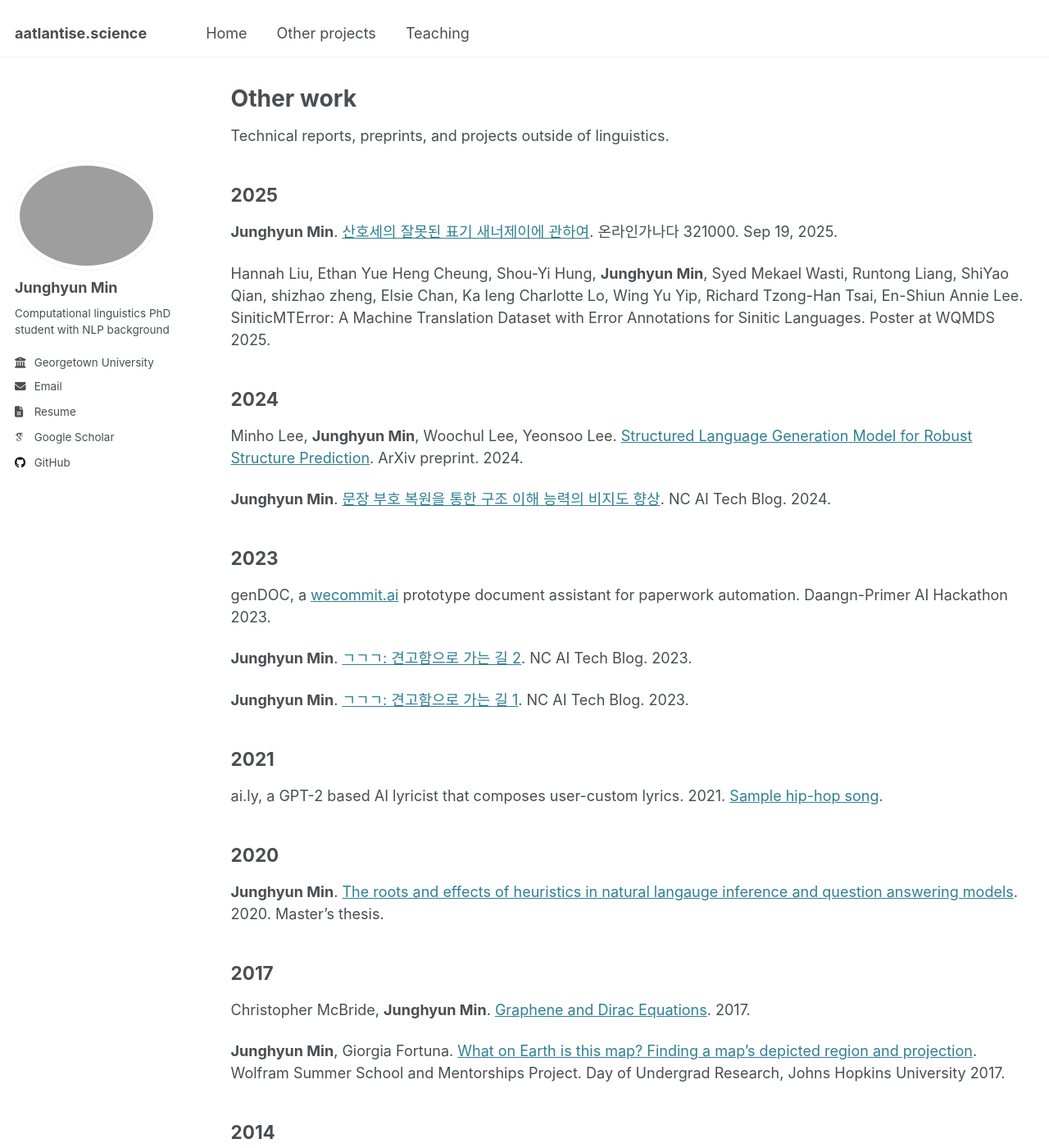
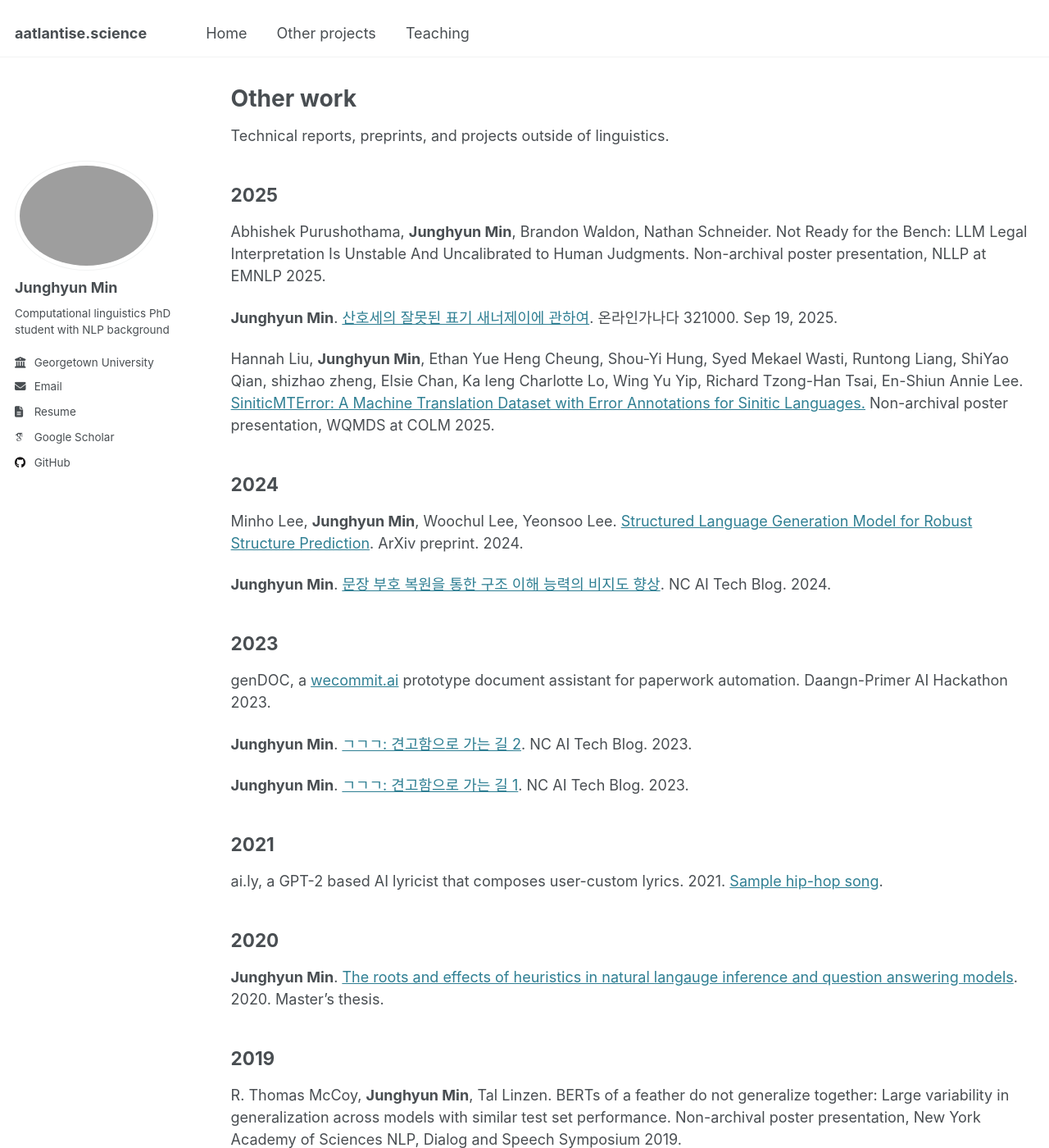
Before and after one commit to Aatlantise/aatlantise.github.io, a Jekyll site: the page built from _pages/extraling.md, in a window 1280 px wide and 1400 px high. Shown: the whole window at 82% size. Built offline with Jekyll 4.4.1, drawn with Linux system fonts in a browser that asks for light colours; some web fonts are replaced.

Commit message:
[Chore] Links, NLLP acceptance

```diff
--- a/_pages/extraling.md
+++ b/_pages/extraling.md
@@ -10,12 +10,17 @@ redirect_from:
 Technical reports, preprints, and projects outside of linguistics.
 
 ## 2025
+Abhishek Purushothama, **Junghyun Min**, Brandon Waldon, Nathan Schneider.
+Not Ready for the Bench: LLM Legal Interpretation Is Unstable And Uncalibrated to Human Judgments.
+Non-archival poster presentation, NLLP at EMNLP 2025.
+
 **Junghyun Min**.
 [산호세의 잘못된 표기 새너제이에 관하여](https://korean.go.kr/front/onlineQna/onlineQnaView.do?mn_id=216&qna_seq=321000&pageIndex=10&searchCondition=qsubject&searchKeyword=).
 온라인가나다 321000. Sep 19, 2025.
 
-Hannah Liu, Ethan Yue Heng Cheung, Shou-Yi Hung, **Junghyun Min**, Syed Mekael Wasti, Runtong Liang, ShiYao Qian, shizhao zheng, Elsie Chan, Ka Ieng Charlotte Lo, Wing Yu Yip, Richard Tzong-Han Tsai, En-Shiun Annie Lee.
-SiniticMTError: A Machine Translation Dataset with Error Annotations for Sinitic Languages. Poster at WQMDS 2025.
+Hannah Liu, **Junghyun Min**, Ethan Yue Heng Cheung, Shou-Yi Hung, Syed Mekael Wasti, Runtong Liang, ShiYao Qian, shizhao zheng, Elsie Chan, Ka Ieng Charlotte Lo, Wing Yu Yip, Richard Tzong-Han Tsai, En-Shiun Annie Lee.
+[SiniticMTError: A Machine Translation Dataset with Error Annotations for Sinitic Languages.](https://arxiv.org/abs/2509.20557v1)
+Non-archival poster presentation, WQMDS at COLM 2025.
 
 ## 2024
 Minho Lee, **Junghyun Min**, Woochul Lee, Yeonsoo Lee.
@@ -40,6 +45,11 @@ ai.ly, a GPT-2 based AI lyricist that composes user-custom lyrics. 2021. [Sample
 **Junghyun Min**.
 [The roots and effects of heuristics in natural langauge inference and question answering models](../files/Junghyun-Min-Masters-Thesis.pdf). 2020. Master's thesis.
 
+## 2019
+R. Thomas McCoy, **Junghyun Min**, Tal Linzen.
+BERTs of a feather do not generalize together: Large variability in generalization across models with similar test set performance.
+Non-archival poster presentation, New York Academy of Sciences NLP, Dialog and Speech Symposium 2019.
+
 ## 2017
 Christopher McBride, **Junghyun Min**.
 [Graphene and Dirac Equations](../files/McBride-Min-Graphene_and_Dirac_Equations.pdf). 2017.
```
